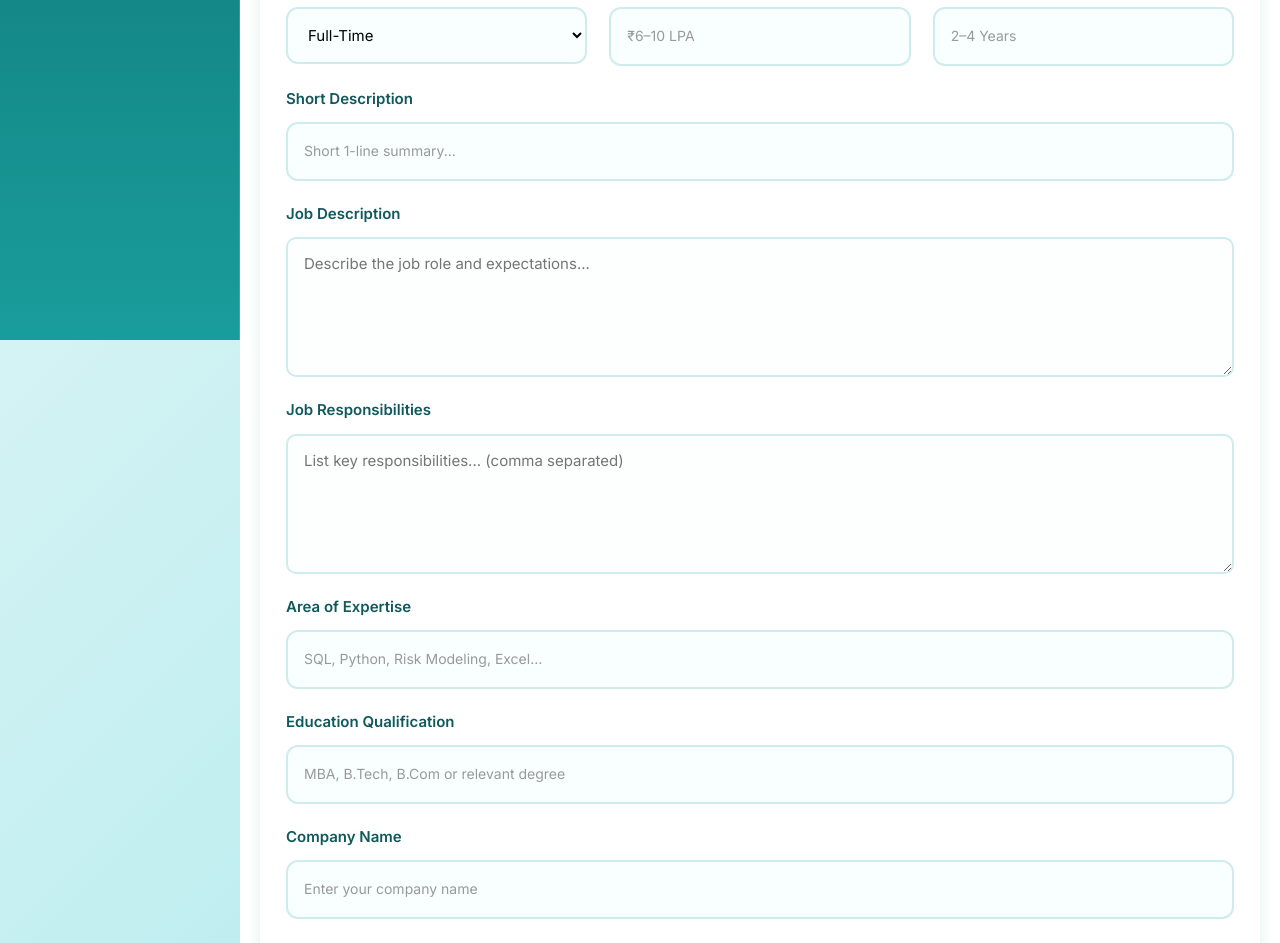
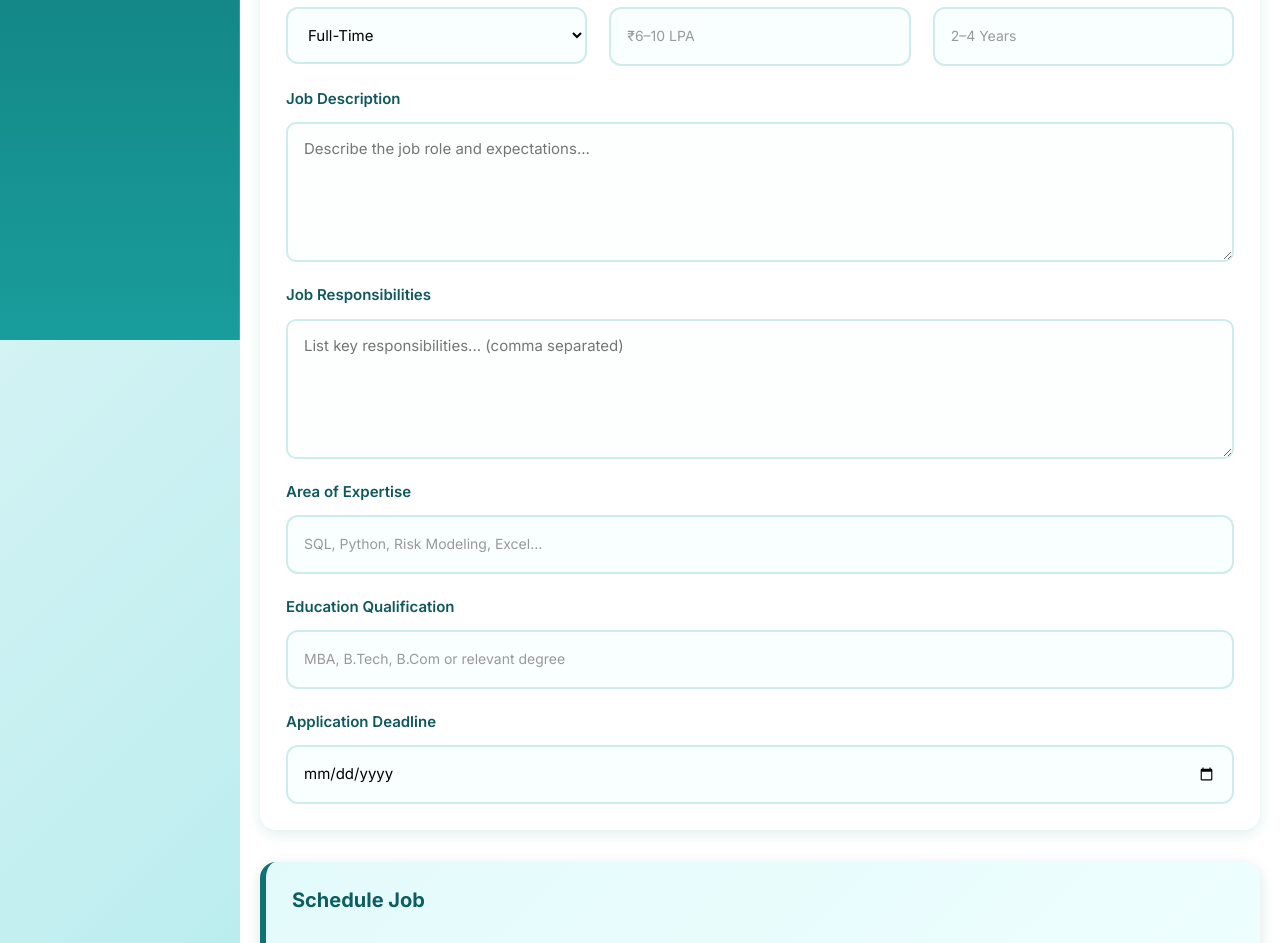
Before and after one commit to geethanjalitconnects/tconnects-frontend, a React (Vite) app: page /recruiter-dashboard/jobs/post-job in a window 1280 px wide. Shown: the part 460-1403 px from the top of the page. Built offline with nearby package versions, Linux system fonts and the light colour scheme; no server answers.

Commit message:
Fix: job & internship posting API payloads and backend mappings (UI unchanged)

```diff
--- a/src/pages/recruiter-dashboard/jobs/PostJob.jsx
+++ b/src/pages/recruiter-dashboard/jobs/PostJob.jsx
@@ -20,50 +20,56 @@ export default function PostJob() {
     post_type: "Post Now",
     schedule_date: "",
     schedule_time: "",
-    companyName: "",              // REQUIRED FOR BACKEND
-    shortDescription: "",         // REQUIRED FOR BACKEND
-    deadline: "",                 // optional
+    deadline: "",
   });
 
+  // Handle Input Change
   const handleChange = (e) =>
     setForm({ ...form, [e.target.name]: e.target.value });
 
+  // Submit Job to Backend
   const handleSubmit = async () => {
     setSaving(true);
 
     try {
-      // ============= FIXED PAYLOAD TO MATCH BACKEND =============
+      // 🔥 MATCHED PAYLOAD TO BACKEND
       const payload = {
         title: form.title,
-        company_name: form.companyName,                 // REQUIRED
         category: form.category,
         location: form.location,
-        employment_type: form.job_type,                 // MAPPED
-        salary_range: form.salary,                      // MAPPED
-        experience_range: form.experience,              // MAPPED
-        short_description: form.shortDescription,       // REQUIRED
-        full_description: form.description,             // MAPPED
+
+        employment_type: form.job_type,          // backend field
+        salary_range: form.salary,              // backend field
+        experience_range: form.experience,      // backend field
+
+        full_description: form.description,      // backend field
+
+        // responsibilities MUST be list
         responsibilities: form.responsibilities
           .split(",")
           .map((s) => s.trim())
           .filter((s) => s),
-        requirements: [],                               // you don’t collect it, so empty
+
+        // skills MUST be list
         skills: form.skills
           .split(",")
           .map((s) => s.trim())
           .filter((s) => s),
+
+        // education -> eligible_degrees
         eligible_degrees: form.education
           .split(",")
           .map((s) => s.trim())
           .filter((s) => s),
+
         application_deadline: form.deadline || null,
       };
 
+      // POST JOB (URL CORRECT)
       await api.post("/api/jobs/create/", payload);
 
       alert("Job posted successfully!");
       window.location.href = "/recruiter-dashboard/jobs/manage-jobs";
-
     } catch (err) {
       console.error("Job posting failed:", err);
       alert("Something went wrong. Please try again.");
@@ -84,8 +90,6 @@ export default function PostJob() {
         <h3 className="rd-card-title">Job Details</h3>
 
         <div className="rd-grid">
-
-          {/* Job Title */}
           <div className="rd-form-group">
             <label className="rd-label">Job Title</label>
             <input
@@ -98,7 +102,6 @@ export default function PostJob() {
             />
           </div>
 
-          {/* Job Category */}
           <div className="rd-form-group">
             <label className="rd-label">Job Category</label>
             <input
@@ -111,7 +114,6 @@ export default function PostJob() {
             />
           </div>
 
-          {/* Location */}
           <div className="rd-form-group">
             <label className="rd-label">Location</label>
             <input
@@ -124,7 +126,6 @@ export default function PostJob() {
             />
           </div>
 
-          {/* Job Type */}
           <div className="rd-form-group">
             <label className="rd-label">Job Type</label>
             <select
@@ -140,7 +141,6 @@ export default function PostJob() {
             </select>
           </div>
 
-          {/* Salary */}
           <div className="rd-form-group">
             <label className="rd-label">Salary Range</label>
             <input
@@ -153,7 +153,6 @@ export default function PostJob() {
             />
           </div>
 
-          {/* Experience */}
           <div className="rd-form-group">
             <label className="rd-label">Experience Required</label>
             <input
@@ -166,20 +165,6 @@ export default function PostJob() {
             />
           </div>
 
-          {/* Short Description */}
-          <div className="rd-form-group rd-full">
-            <label className="rd-label">Short Description</label>
-            <input
-              type="text"
-              className="rd-input"
-              name="shortDescription"
-              value={form.shortDescription}
-              onChange={handleChange}
-              placeholder="Short 1-line summary..."
-            />
-          </div>
-
-          {/* Job Description */}
           <div className="rd-form-group rd-full">
             <label className="rd-label">Job Description</label>
             <textarea
@@ -191,7 +176,6 @@ export default function PostJob() {
             ></textarea>
           </div>
 
-          {/* Responsibilities */}
           <div className="rd-form-group rd-full">
             <label className="rd-label">Job Responsibilities</label>
             <textarea
@@ -203,7 +187,6 @@ export default function PostJob() {
             ></textarea>
           </div>
 
-          {/* Skills */}
           <div className="rd-form-group rd-full">
             <label className="rd-label">Area of Expertise</label>
             <input
@@ -216,7 +199,6 @@ export default function PostJob() {
             />
           </div>
 
-          {/* Education */}
           <div className="rd-form-group rd-full">
             <label className="rd-label">Education Qualification</label>
             <input
@@ -229,20 +211,6 @@ export default function PostJob() {
             />
           </div>
 
-          {/* Company Name */}
-          <div className="rd-form-group rd-full">
-            <label className="rd-label">Company Name</label>
-            <input
-              type="text"
-              className="rd-input"
-              name="companyName"
-              value={form.companyName}
-              onChange={handleChange}
-              placeholder="Enter your company name"
-            />
-          </div>
-
-          {/* Deadline */}
           <div className="rd-form-group rd-full">
             <label className="rd-label">Application Deadline</label>
             <input
@@ -253,17 +221,17 @@ export default function PostJob() {
               onChange={handleChange}
             />
           </div>
-
         </div>
       </div>
 
-      {/* Schedule Job */}
+      {/* === SCHEDULE SECTION (UI SAME, BACKEND IGNORES THIS) === */}
       <div className="rd-schedule-card">
         <h3 className="rd-card-title">Schedule Job</h3>
-        <p className="rd-schedule-info">You can post the job immediately or schedule it for a later date.</p>
+        <p className="rd-schedule-info">
+          You can post the job immediately or schedule it for a later date.
+        </p>
 
         <div className="rd-grid">
-
           <div className="rd-form-group">
             <label className="rd-label">Post Job</label>
             <select
@@ -300,7 +268,6 @@ export default function PostJob() {
               disabled={form.post_type === "Post Now"}
             />
           </div>
-
         </div>
       </div>
 
```
